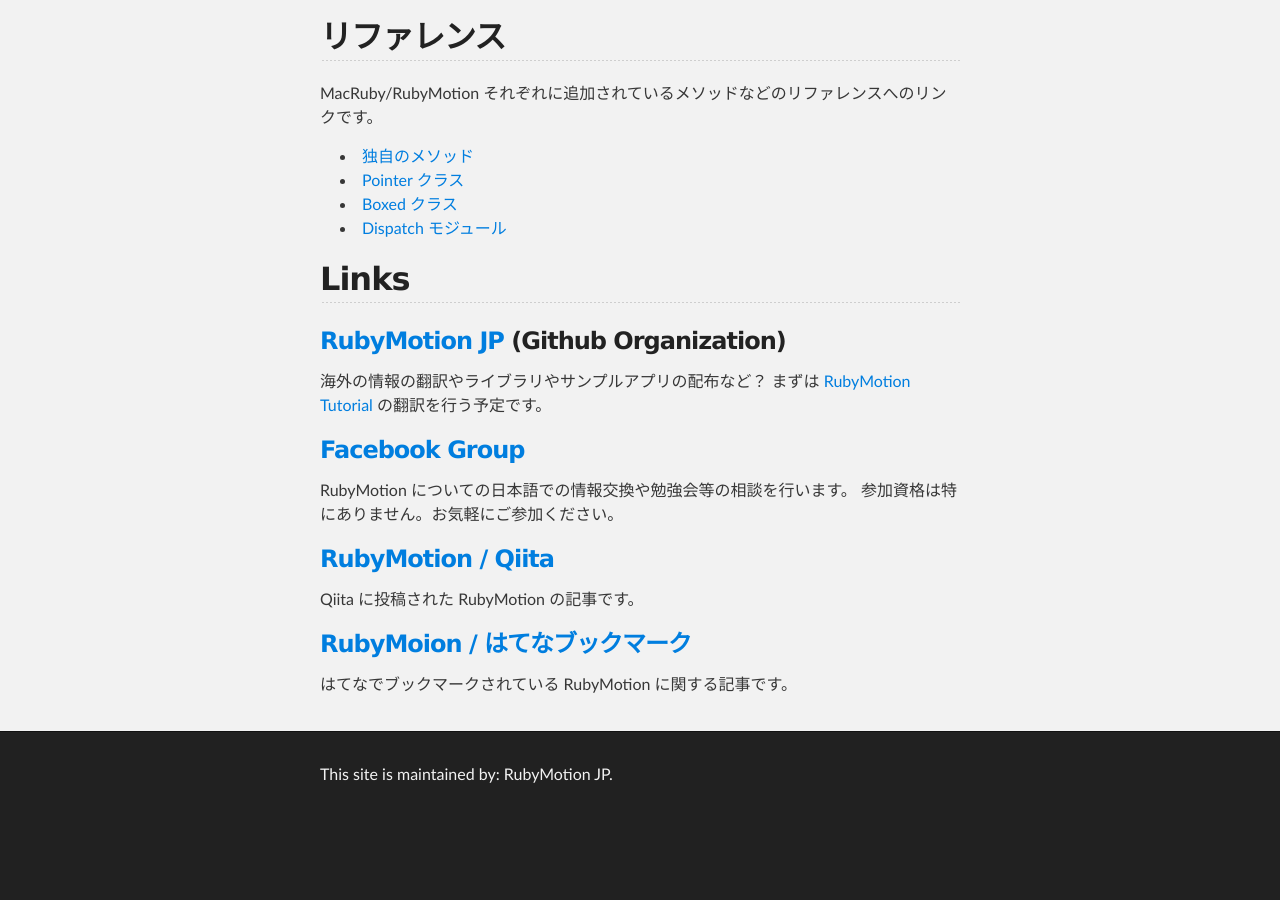
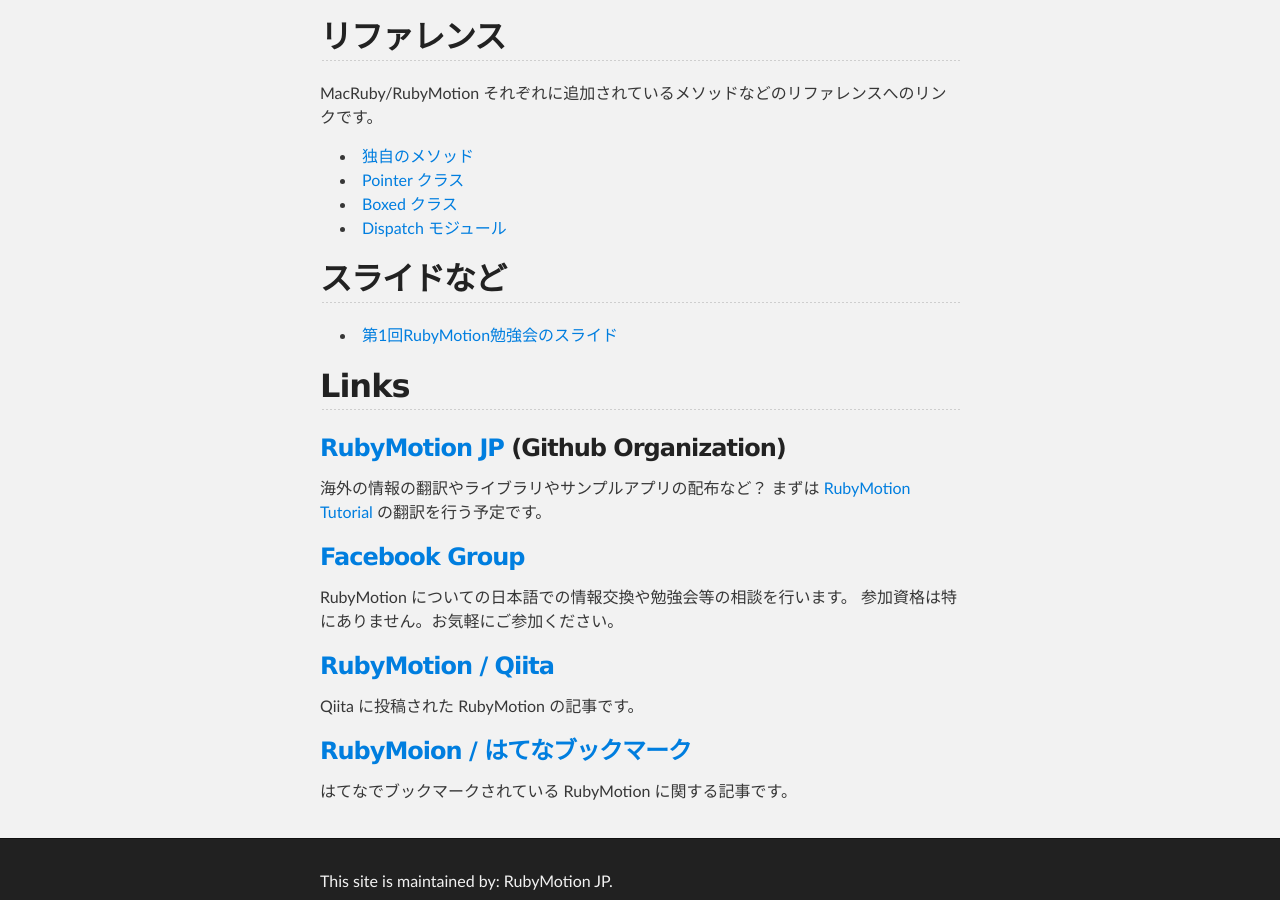
Before and after one commit to RubyMotionJP/rubymotionjp.github.com, a Jekyll site: the page built from index.md, in a window 1280 px wide and 900 px high, scrolled down 1272 px. Built offline with Jekyll 4.4.1, drawn with Linux system fonts in a browser that asks for light colours; before the commit the page ends 2093 px from its top, so only the background shows below that.

Commit message:
第1回RubyMotion勉強会のまとめページへのリンクを追加

```diff
--- a/index.md
+++ b/index.md
@@ -59,6 +59,9 @@
 - [Boxed クラス](http://watson1978.github.com/MacRuby-DoJo/blog/2012/03/27/boxed-class/)
 - [Dispatch モジュール](http://watson1978.github.com/MacRuby-DoJo/blog/2012/03/31/dispatch-module/)
 
+## スライドなど
+- [第1回RubyMotion勉強会のスライド](http://satococoa.github.com/blog/2012/08/05/rubymotionjp-meetup-1st/)
+
 ## Links
 
 ### [RubyMotion JP](https://github.com/RubyMotionJP) (Github Organization)
```
